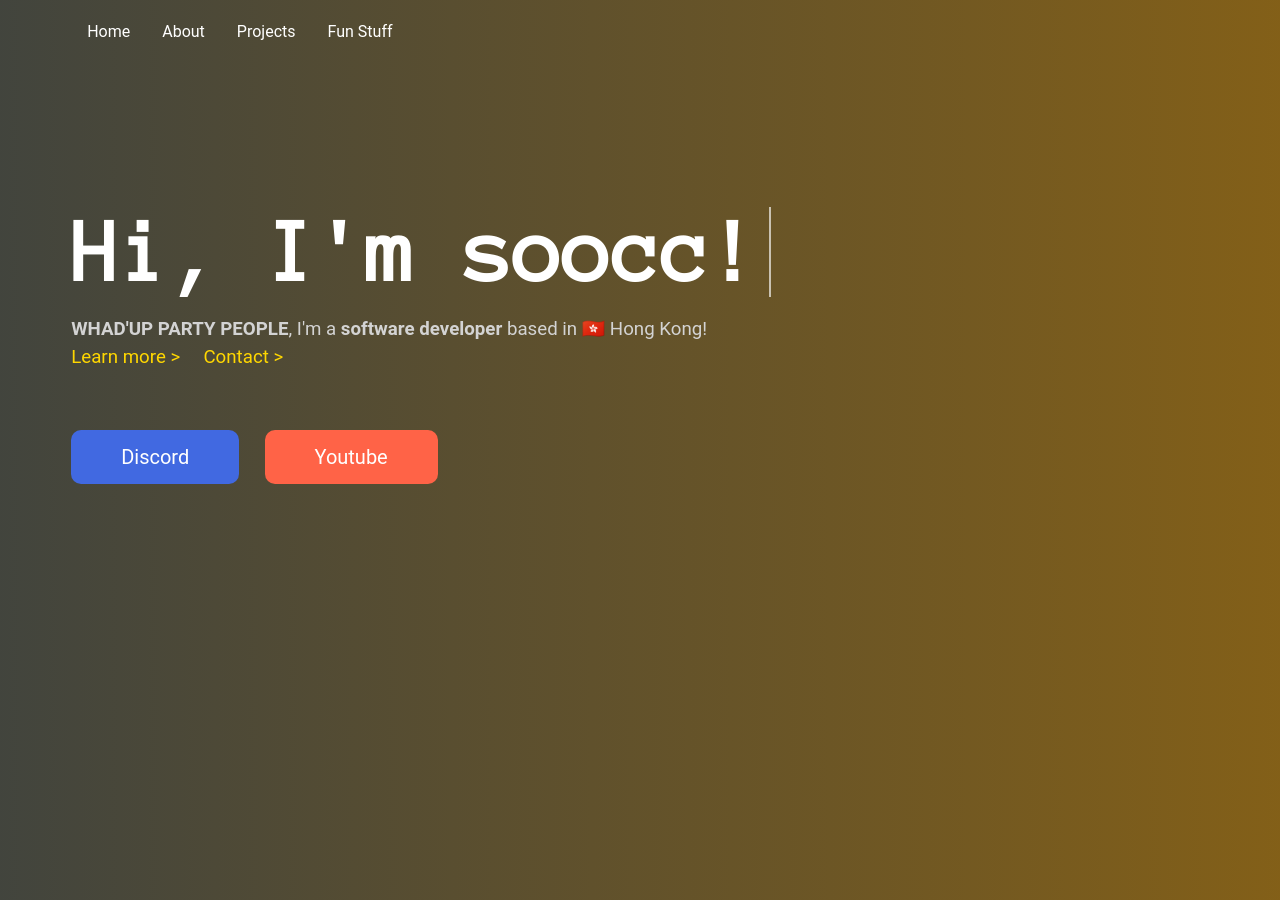
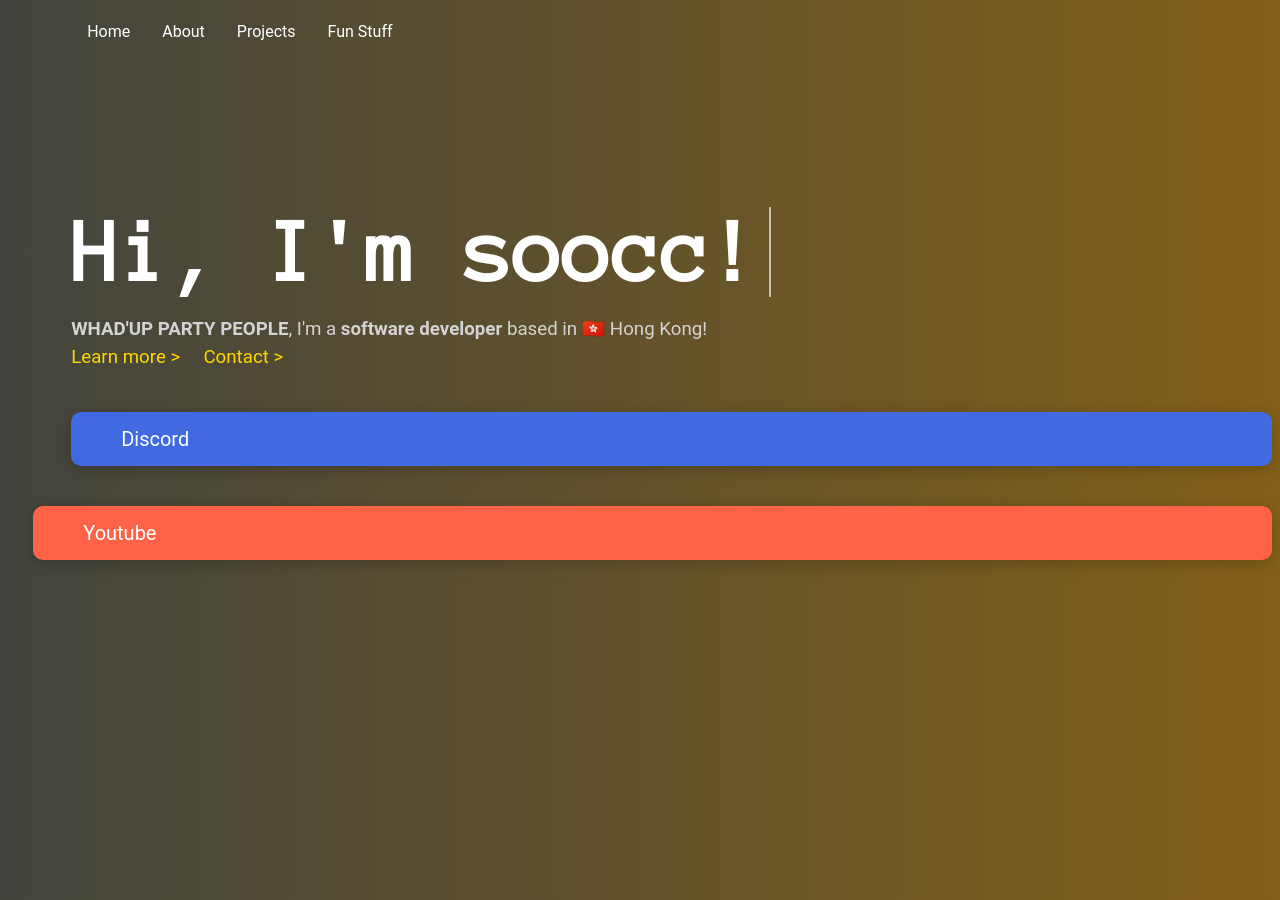
Before and after one commit to soocc/sooccsocks2, a Jekyll site: the page built from index.html, in a window 1280 px wide. Built offline with Jekyll 4.4.1, drawn with Linux system fonts in a browser that asks for light colours; some web fonts are replaced.

Commit message:
Update styles.css

```diff
--- a/styles/styles.css
+++ b/styles/styles.css
@@ -87,12 +87,12 @@
   display: block;
   text-decoration: none;
   margin-top: 40px;
-  float: left;
   padding-left: 50px;
   padding-right: 50px;
   padding-top: 15px;
   padding-bottom: 15px;
   border-radius: 10px 10px 10px 10px;
+  box-shadow: 0px 3px 15px rgba(0,0,0,0.2);
   cursor: pointer;
   transition: opacity 100ms ease-out, margin-top 100ms ease-out;
 }
```
